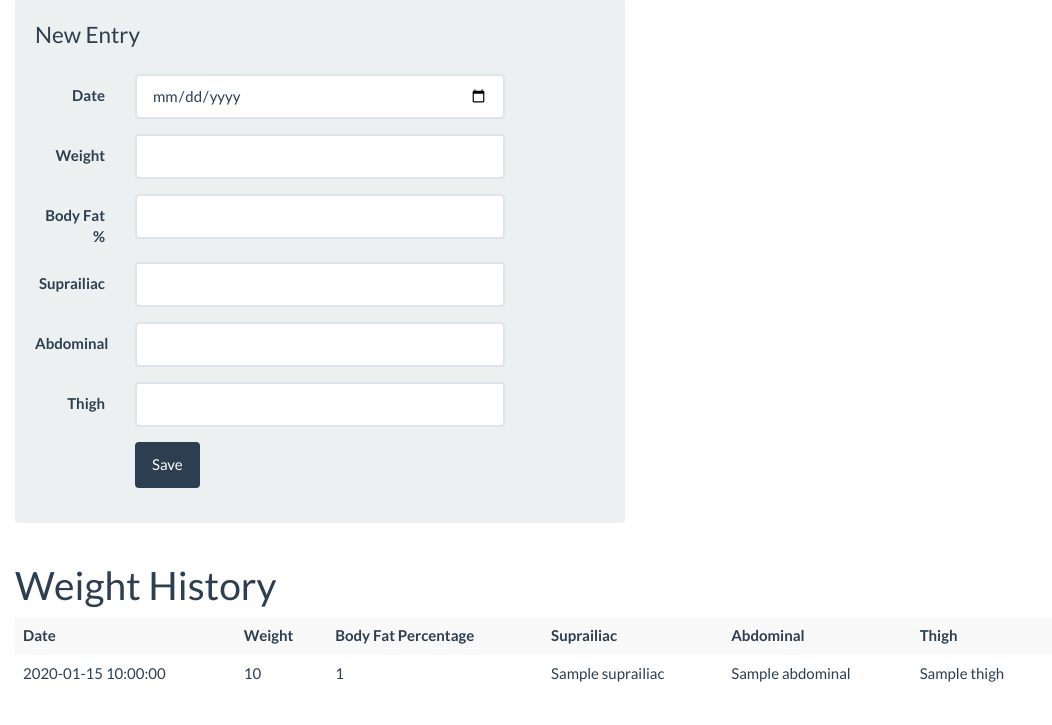
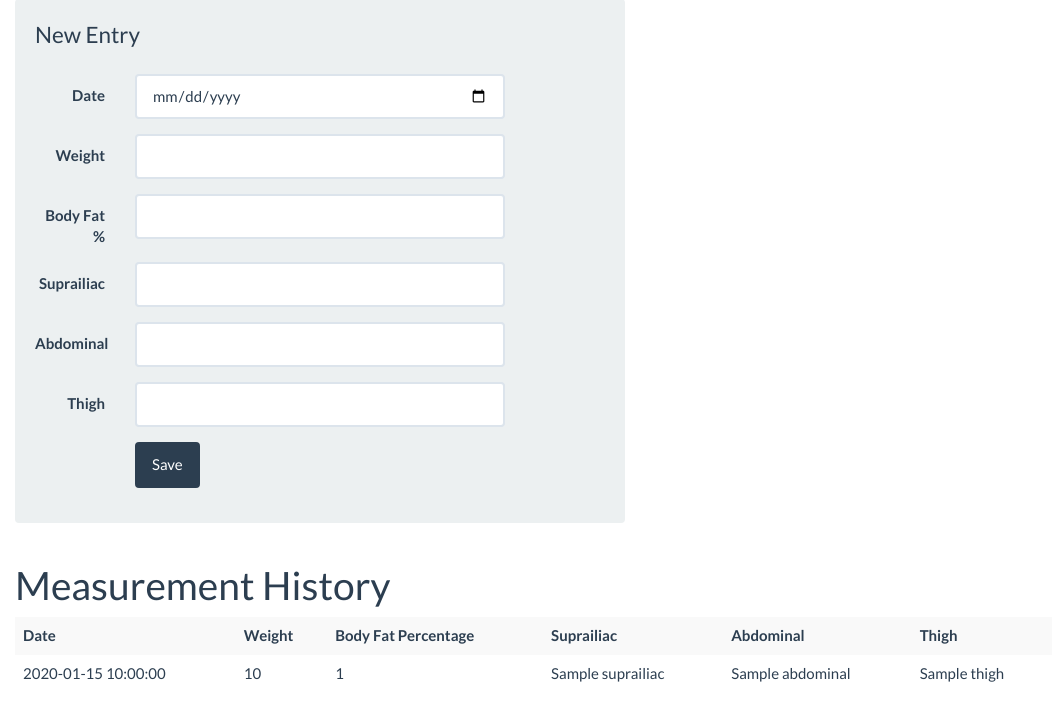
Before and after one commit to rdempsey/weight-tracker, a Flask app: template templates/index.html in a window 1280 px wide. Shown: the part 75-800 px from the top of the page, without its empty margins (0-1052 px from the left). Run offline with Flask 2, Linux system fonts and the light colour scheme; the template is opened without the code that fills it: values that come from a table or form of the project are taken from there, most other values are stand-ins (such as "Sample title", 1, 10 or a date in 2020); some libraries are stand-ins or nearby versions.

Commit message:
Renamed weight to measurements as that's what we're currently tracking.
Signed-off-by: Robert Dempsey <robertonrails@gmail.com>

```diff
--- a/index.py
+++ b/index.py
@@ -38,31 +38,31 @@ class MeasurementsForm(Form):
   abdominal = StringField('Abdominal')
   thigh = StringField('Thigh')
 
-def get_weight_history():
+def get_measurement_history():
   # Connect to the database
   client = connect()
   # Get a database
   db = client.weighttracker
-  # Get all of the weights in the collection
-  my_weights = [x for x in db.weights.find()]
-  # Return the list of weights
-  return my_weights
+  # Get all of the measurements in the collection
+  my_measurements = [x for x in db.measurements.find()]
+  # Return the list of measurements
+  return my_measurements
 
 
 @app.route("/")
 def index():
   form = MeasurementsForm()
-  response = make_response(render_template("index.html", weights=get_weight_history(), form=form))
+  response = make_response(render_template("index.html", title='Welcome to Weight Tracker', measurements=get_measurement_history(), form=form))
   return response
 
-@app.route("/add-weight", methods=['POST'])
+@app.route("/add-measurements", methods=['POST'])
 def write():
   form = MeasurementsForm()
   if form.validate_on_submit():
     client = connect()
     db = client.weighttracker
     # Get an oid
-    oid = db.weights.insert_one({
+    oid = db.measurements.insert_one({
                                   "date":request.form.get("date"),
                                   "weight":request.form.get("weight"),
                                   "body_fat_percentage":request.form.get("body_fat_percentage"),
@@ -72,7 +72,7 @@ def write():
                                 })
     # Redirect to the home page
     return redirect ("/")
-  response = make_response(render_template("index.html", weights=get_weight_history(), form=form))
+  response = make_response(render_template("index.html", title='Welcome to Weight Tracker', measurements=get_measurement_history(), form=form))
   return response
 
 if __name__ == '__main__':
--- a/templates/index.html
+++ b/templates/index.html
@@ -4,7 +4,7 @@
 <link rel="stylesheet"
       href="{{url_for('static', filename='flatly.css')}}">
 {% endblock %}
-{% block title %}Weight Tracker{% endblock %}
+{% block title %}{{ title }}{% endblock %}
 
 {% block navbar %}
 <div class="navbar navbar-fixed-top">
@@ -16,7 +16,7 @@
   <div class="col-lg-6">
       <h1>Weight Tracker</h1>
       <div class="well bs-component">
-        <form action="/add-weight" method="POST" class="form-horizontal">
+        <form action="/add-measurements" method="POST" class="form-horizontal">
           {{ form.hidden_tag() }}
           <fieldset>
             <legend>New Entry</legend>
@@ -56,7 +56,7 @@
 
   <div class="bs-docs-section">
     <div class="col-lg-10">
-      <h1>Weight History</h1>
+      <h1>Measurement History</h1>
       <table class="table table-striped table-hover ">
         <tr>
           <th>Date</th>
@@ -66,14 +66,14 @@
           <th>Abdominal</th>
           <th>Thigh</th>
         </tr>
-        {% for weight in weights %}
+        {% for measurement in measurements %}
         <tr>
-          <td>{{weight.date}}</td>
-          <td>{{weight.weight}}</td>
-          <td>{{weight.body_fat_percentage}}</td>
-          <td>{{weight.suprailiac}}</td>
-          <td>{{weight.abdominal}}</td>
-          <td>{{weight.thigh}}</td>
+          <td>{{measurement.date}}</td>
+          <td>{{measurement.weight}}</td>
+          <td>{{measurement.body_fat_percentage}}</td>
+          <td>{{measurement.suprailiac}}</td>
+          <td>{{measurement.abdominal}}</td>
+          <td>{{measurement.thigh}}</td>
         </tr>
         {% endfor %}
       </table>
```
